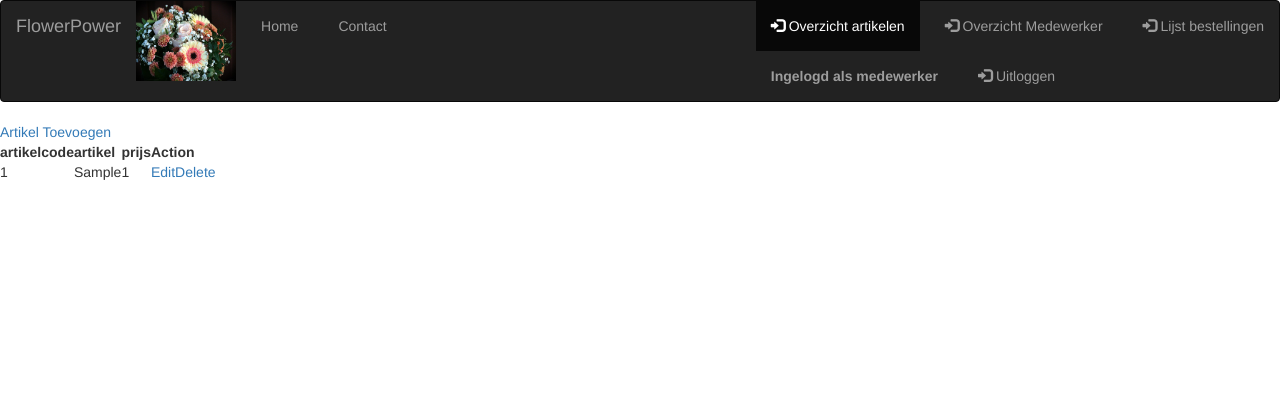
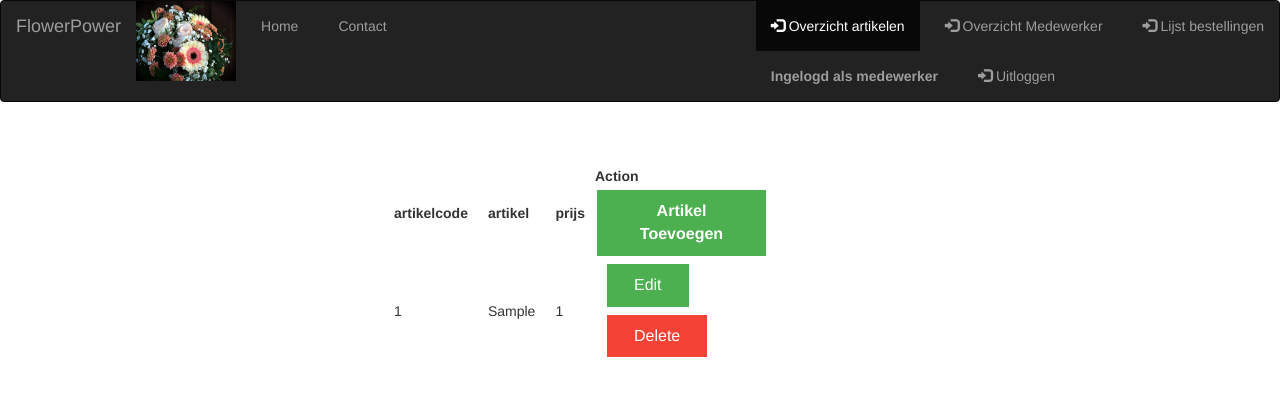
Before and after one commit to osmanozz/phpblok3, a PHP site: page /overzicht_artikelen.php in a window 1280 px wide. Shown: the top 396 px of the page. Run offline with PHP 8.4, Linux system fonts and the light colour scheme; tables that the repository leaves empty hold one stand-in row (values such as "Sample post").

Commit message:
edit delete voeg toe

```diff
--- a/FlowerPower/database.php
+++ b/FlowerPower/database.php
@@ -37,9 +37,6 @@
 
     }
 
-
-
-
     public function update($sql, $placeholder, $file) {
 
         $statement = $this->dbh->prepare($sql);
@@ -64,5 +61,29 @@
         header("location: " . $file);
         exit;
     }
+
+    public function insert($sql, $named_placeholder_array){
+        // om data integrity te behouden, werken we met transacties.
+        // je begint een transactie, en commit deze. als de insert mislukt (transactie mislukt), dan wordt half bijgeschreven data gerevert.
+        // op deze manier heb je geen halve data in je database. Meer over transacties en PDO: https://phpdelusions.net/pdo#transactions
+
+        try{
+            // start je transactie
+            $this->dbh->beginTransaction();
+
+            $statement = $this->dbh->prepare($sql);
+            $statement->execute($named_placeholder_array);
+
+            // schrijf data definitief naar db
+            $this->dbh->commit();
+        }catch(Exception $e){
+            // dit stukje wordt alleen bereikt als in de try-clause een error heeft plaatsgevonden.
+            // eventuele "data changes" worden gerollbacked, denk aan ctrl+z in een word document.
+            $this->pdo->rollback();
+            throw $e;
+        }
+
+
+    }
 }
 ?>
--- a/FlowerPower/index.php
+++ b/FlowerPower/index.php
@@ -5,7 +5,8 @@
     <meta name="viewport" content="width=device-width, initial-scale=1.0">
     <title>Document</title>
     <!-- CSS only -->
-<link rel="stylesheet" href="https://maxcdn.bootstrapcdn.com/bootstrap/3.4.1/css/bootstrap.min.css">
+    <link rel="stylesheet" href="styleindex.css">
+    <link rel="stylesheet" href="https://maxcdn.bootstrapcdn.com/bootstrap/3.4.1/css/bootstrap.min.css">
 
 </head>
 <body>
@@ -29,7 +30,7 @@
 </nav>
 
 <div class="container">
-<img src="bloemenwinkel.jpg" class="rounded float-left" width="110%" height="650">
+<img src="bloemenwinkel.jpg" class="rounded float-left" width="117%" height="650">
 </div>
 
 </body>
--- a/FlowerPower/overzicht_artikelen.php
+++ b/FlowerPower/overzicht_artikelen.php
@@ -5,7 +5,7 @@
     <meta name="viewport" content="width=device-width, initial-scale=1.0">
     <title>Document</title>
     <!-- CSS only -->
-<link rel="stylesheet" href="styleoverzicht.css">
+<link rel="stylesheet" href="style_overzicht.css">
 <link rel="stylesheet" href="https://maxcdn.bootstrapcdn.com/bootstrap/3.4.1/css/bootstrap.min.css">
 
 </head>
@@ -33,6 +33,37 @@
   </div>
 </nav>
 
+<style>
+            .edit {
+                background-color: #4CAF50;
+                border: none;
+                color: white;
+                padding: 10px 27px;
+                text-align: center;
+                text-decoration: none;
+                display: inline-block;
+                font-size: 16px;
+                margin: 4px 2px;
+                cursor: pointer;
+            }
+            .delete {
+                background-color: #f44336;
+                border: none;
+                color: white;
+                padding: 10px 27px;
+                text-align: center;
+                text-decoration: none;
+                display: inline-block;
+                font-size: 16px;
+                margin: 4px 2px;
+                cursor: pointer;
+            }
+            td {
+
+    padding:0 10px;
+            }
+</style>
+
 <?php
         include 'database.php';
         $db = new database();
@@ -42,9 +73,10 @@
         $columns = array_keys($artikelen[0]);
         $row_data = array_values($artikelen);
     ?>
-        <a href="artikel_toevoegen.php">Artikel Toevoegen</a>
+
 
         <table>
+
             <tr>
                 <?php
                     foreach($columns as $column){
@@ -52,7 +84,10 @@
                     }
                 ?>
 
-                <th colspan="2">Action</th>
+                <th colspan="2">Action
+                <a class='edit' href="artikel_toevoegen.php">Artikel Toevoegen</a>
+                </th>
+
                 </tr>
 
 
@@ -64,13 +99,15 @@
                         echo "<td>$data</td>";
                     }
                     echo "<td>";
-                    echo "<a href=edit_artikel.php?id=$artikel_code>Edit</a>";
-                    echo "<a href=delete_artikelen.php?id=$artikel_code>Delete</a>";
+                    echo "<a class='edit' href=edit_artikel.php?id=$artikel_code>Edit</a>";
+                    echo "<a class='delete' href=delete_artikelen.php?id=$artikel_code>Delete</a>";
+
                     echo "</td>";
                     echo "<tr>";
 
                 }
        ?>
+
         </table>
 
 
--- a/FlowerPower/styleoverzicht.css
+++ b/FlowerPower/style_overzicht.css
@@ -3,6 +3,12 @@
   height:100%;
   margin:0;
   font-family:lato;
+}
+
+table {
+  width: 30%;
+  margin-left: 30%;
+  margin-top: 5%;
 }
 
 h2 {
```
Also changed, not shown: FlowerPower/artikel_toevoegen.php (+33 -13 lines), FlowerPower/edit_artikel.php (+26 -1 lines), FlowerPower/loginEmployee.php (line endings or trailing spaces).
